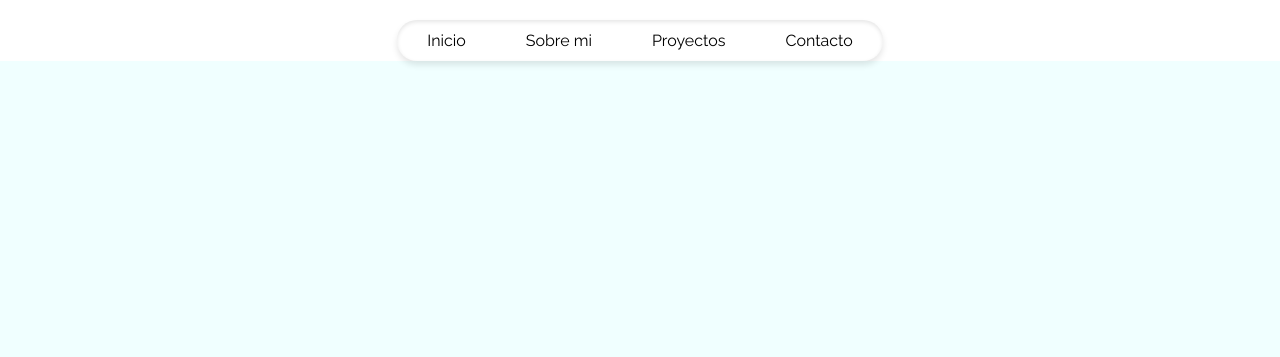
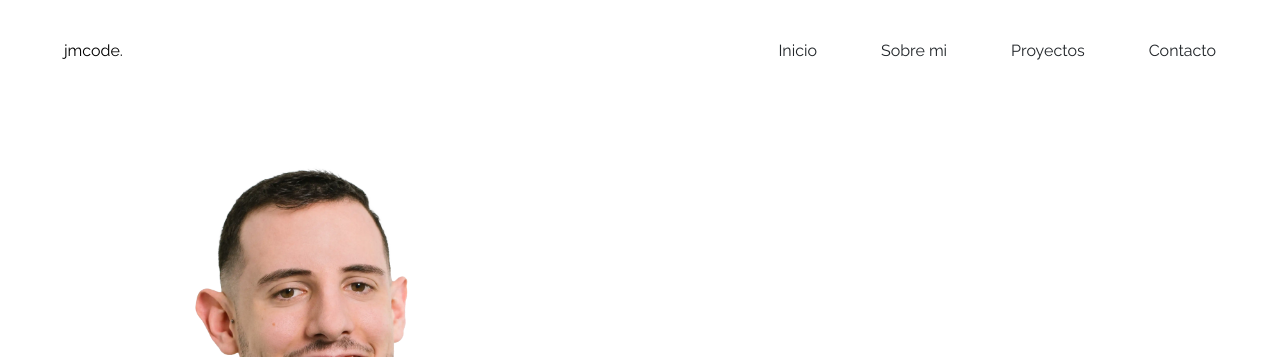
Before and after one commit to jmcodedev/Web-Portfolio, a plain HTML site: page index.html in a window 1280 px wide. Shown: the top 357 px of the page. Drawn offline with Linux system fonts and the light colour scheme.

Commit message:
Haciendo cambios

```diff
--- a/index.html
+++ b/index.html
@@ -7,8 +7,9 @@
     <title>Portfolio msJoan</title>
   </head>
   <body>
-    <header>
-      <nav class="nav-header">
+    <header class="main-header">
+      <a>jmcode.</a>
+      <nav>
         <ul class="nav-ul">
           <li><a href="#">Inicio</a></li>
           <li><a href="#">Sobre mi</a></li>
@@ -17,6 +18,16 @@
         </ul>
       </nav>
     </header>
-    <div class="main-container"></div>
+    <div class="main-container">
+      <div class="main-page">
+        <div class="izquierdo">
+          <img src="./img/wbp_foto.webp" alt="joan_foto" id="main-foto" />
+        </div>
+        <div class="derecho">
+          <h1>Hola, soy Joan Martinez</h1>
+          <h2>Apasionado desarrollador backend</h2>
+        </div>
+      </div>
+    </div>
   </body>
 </html>
--- a/style/main.css
+++ b/style/main.css
@@ -1,5 +1,8 @@
-@import url("https://fonts.googleapis.com/css2?family=Raleway&display=swap");
+@import url("https://fonts.googleapis.com/css2?family=Raleway:ital,wght@0,100;0,200;0,300;0,400;0,500;0,600;0,700;0,800;0,900;1,100;1,200;1,300;1,400;1,500;1,600;1,700;1,800;1,900&display=swap");
 * {
+  --color-acentuado: #ff014f;
+  --color-fondo: black;
+
   list-style: none;
   text-decoration: none;
 
@@ -9,38 +12,53 @@
 
   margin: 0;
   padding: 0;
-
-  color: black;
 }
 
-/* HEADER */
-
-header {
-  position: sticky;
-  z-index: 100;
-  top: 0;
-  background-color: white;
-  border-radius: 20px;
-  box-shadow: 0 4px 6px rgba(0, 0, 0, 0.1), inset 0 2px 4px rgba(0, 0, 0, 0.1);
-  max-width: fit-content;
-  margin: 0 auto;
-  margin-top: 20px;
-  padding: 1.4vh 2.5vh;
+.main-header {
+  position: absolute;
+  z-index: 999;
+  width: 100%;
+  height: 100px;
+  display: flex;
+  justify-content: space-between;
+  align-items: center;
+  padding: 0 64px;
 }
 
 .nav-ul {
   display: flex;
-  gap: 40px;
+  justify-content: space-between;
+  align-items: center;
+  gap: 4rem;
 }
 
 .nav-ul a {
-  border-radius: 20px;
-  padding: 10px;
+  color: #212529;
+  font-size: 1rem;
+  transition: opacity 0.3s;
 }
 
-.main-container {
-  max-width: 1280px;
-  background-color: azure;
-  margin: 0 auto;
+.main-page {
+  display: flex;
+  justify-content: center;
+  align-items: center;
   height: 100vh;
 }
+
+.main-page .izquierdo {
+  min-width: 50%;
+  display: inline-block;
+  align-items: center;
+  height: 100vh;
+}
+.main-page .derecho {
+  min-width: 50%;
+  height: 100vh;
+  display: flex;
+  align-items: center;
+}
+
+#main-foto {
+  margin: 0 auto;
+  width: 100%;
+}
```
Also changed, not shown: img/main-background.jpg (deleted), img/wbp_foto.webp (added).
